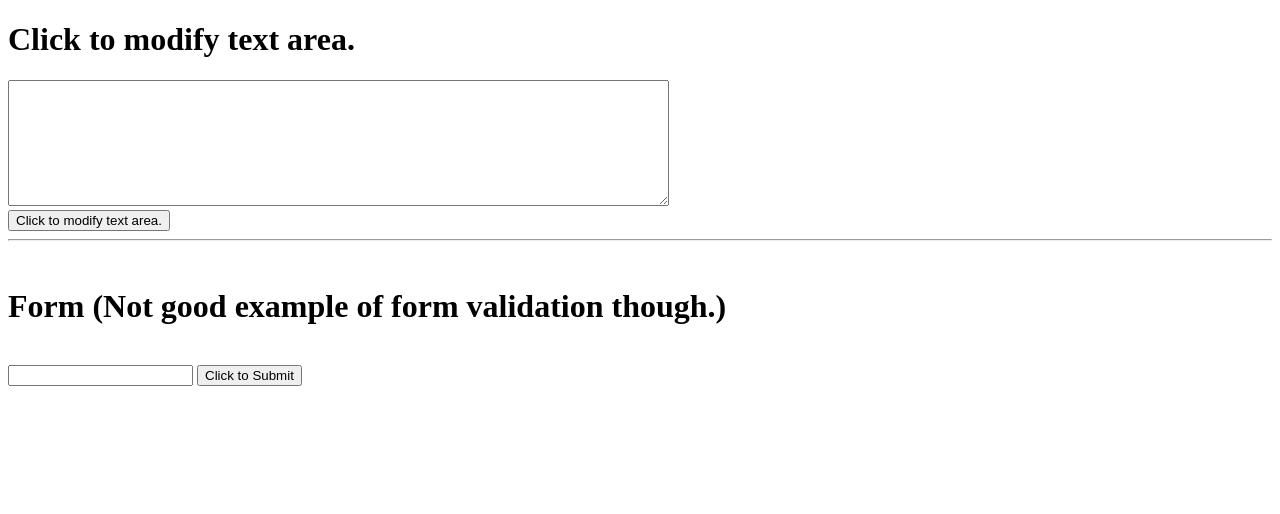
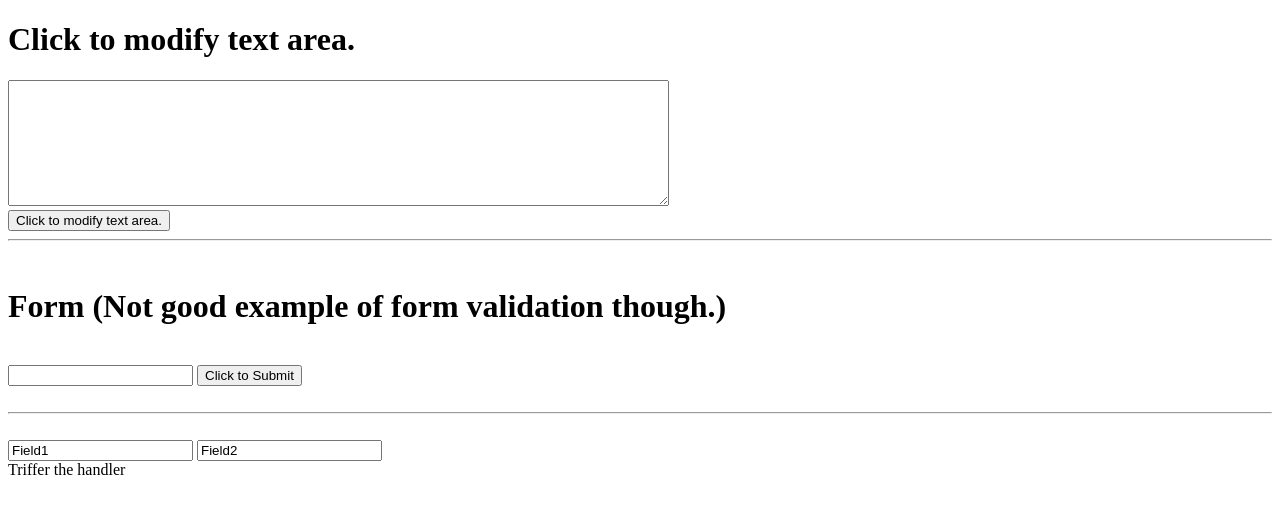
Before and after one commit to adrioro/JQuery-Events-Cont., a plain HTML site: page index.html in a window 1280 px wide. Drawn offline with nearby package versions, Linux system fonts and the light colour scheme.

Commit message:
Sixth commit

```diff
--- a/index.html
+++ b/index.html
@@ -24,6 +24,18 @@
          <input type="input" id="name" />
          <input type="button" id="validate" value="Click to Submit" />
       </form>
+      <br>
+      <hr>
+      <br>
+      <form action="myform.html">
+         <input id="target" type="text" value="Field1">
+         <input type="text" value="Field2">
+      </form>
+
+      <div id="other">Triffer the handler</div>
+
+
+
 
       <script src="https://code.jquery.com/jquery-3.2.1.slim.min.js"></script>
       <script src="index.js"></script>
--- a/index.js
+++ b/index.js
@@ -2,6 +2,8 @@ $("#buttonId").click(function () {
     $("#myText").focus();
     $("#myText").css("border", "3px solid blue");
 });
+
+//This is not a good example of validation:
 
 $("#validate").click(function () {
     //validate info from $("#name");
@@ -11,3 +13,12 @@ $("#validate").click(function () {
         $("form").after("<br>Text was not entered.We can't validate.");
     }
 });
+
+//Blur
+
+/* When the first field has the focus and we click elsewhere or
+tab away from it the alert displays:*/
+
+$("#target").blur(function () {
+    alert("Handler for .blur() called.");
+});
```
